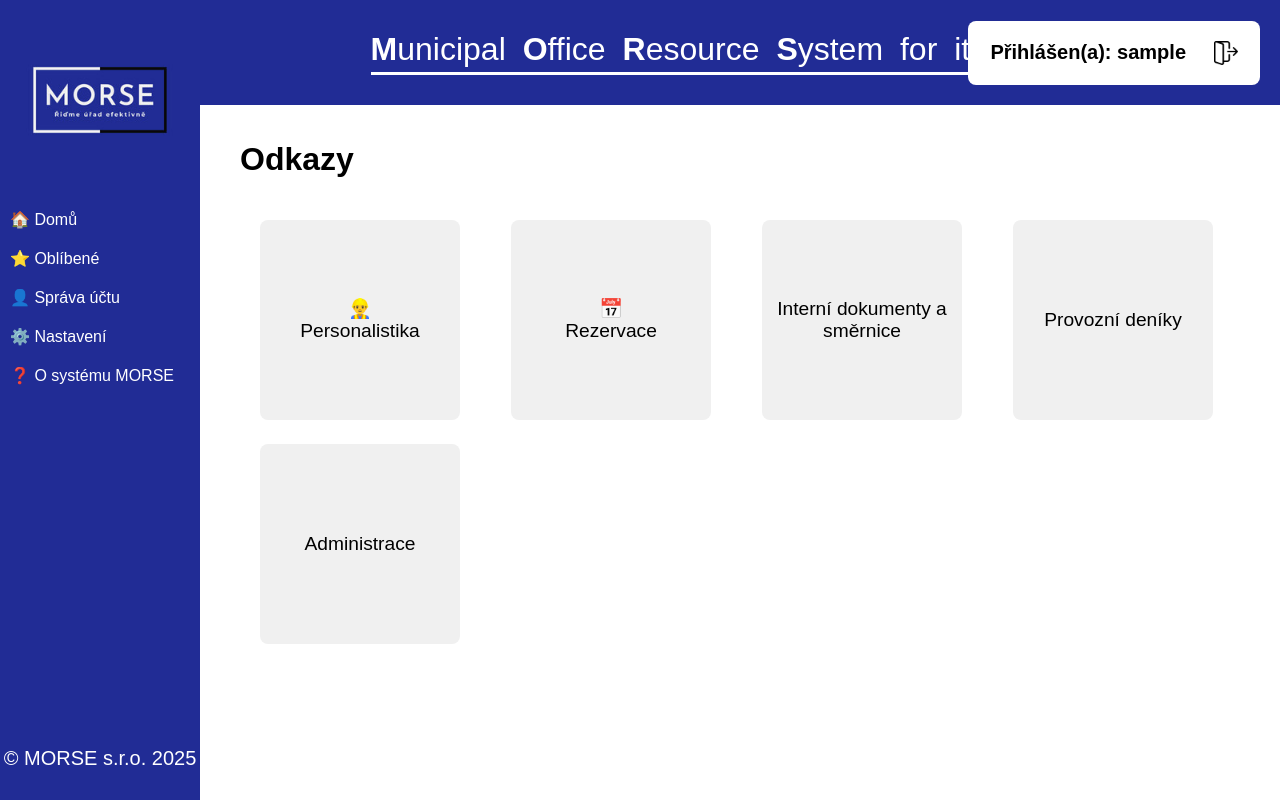
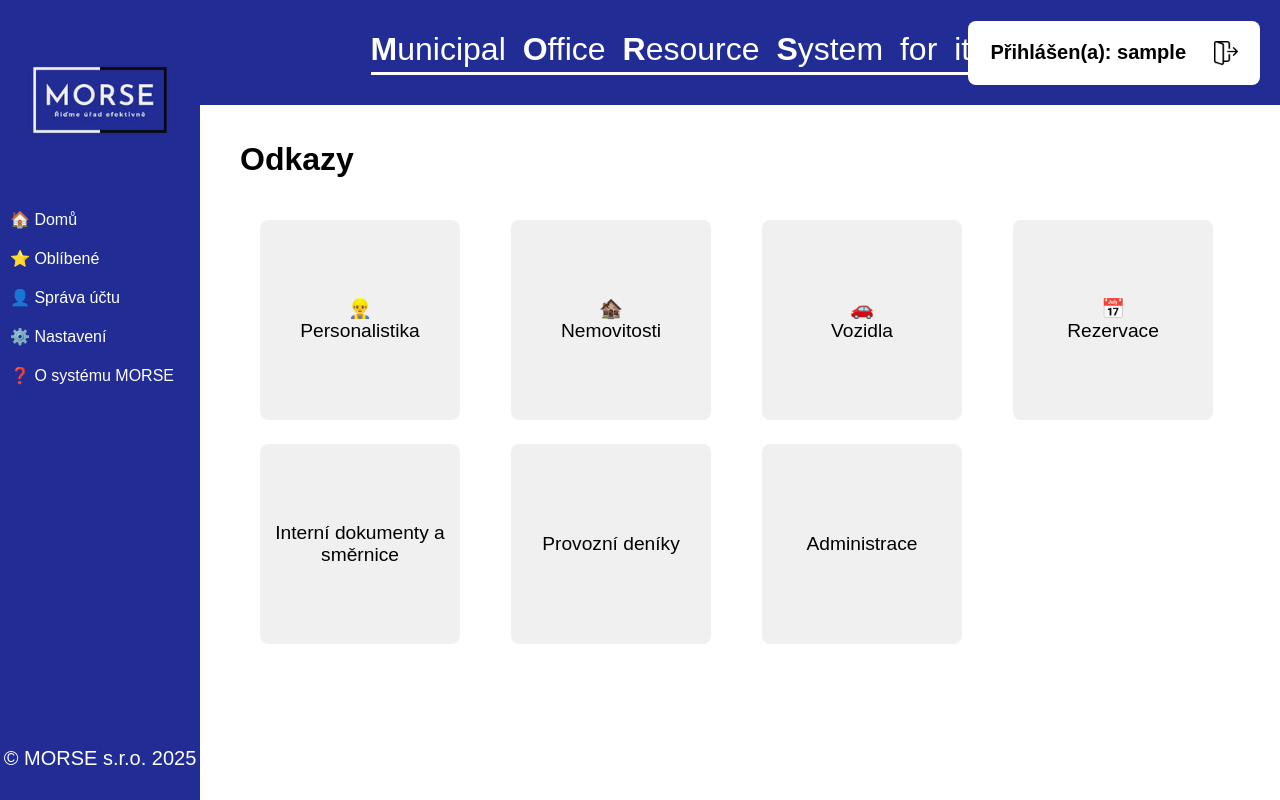
Before and after one commit to kapr323/KamilAdmin, a Django app: page / in a window 1280 px wide. Run offline with Django 5.2, Linux system fonts and the light colour scheme; the visitor is signed in with stand-in values (Sample User, id 1); parts of the project's set-up code (start-up, migrations or seed data) failed here and were passed over.

Commit message:
Restrukturalizace home.html odkazů

```diff
--- a/viewer/static/css/viewer.css
+++ b/viewer/static/css/viewer.css
@@ -290,14 +290,20 @@ form {
 }
 
 .structure-tree li > a.position {
+    display: block;
+    width: 220px;
+    word-break: break-word;
+    white-space: normal;
+    text-align: center;
     background-color: #f0f0f0;
     color: #000;
     font-weight: bold;
-    padding: 8px 16px;
+    padding: 12px 16px;
     border-radius: 8px;
     transition: 0.3s;
     box-shadow: 0 2px 5px rgba(0, 0, 0, 0.05);
     text-decoration: none;
+    margin: 0 auto;
 }
 
 .structure-tree li > a.position:hover {
@@ -306,11 +312,20 @@ form {
     cursor: pointer;
 }
 
+.structure-tree {
+    max-width: 100%;
+    margin: 0 auto;
+    padding: 20px;
+    overflow-x: auto;
+}
+
 .structure-tree ul {
     padding-top: 50px;
     position: relative;
     display: flex;
-    justify-content: center;
+    flex-wrap: wrap;
+    justify-content: flex-start;
+    gap: 20px;
 }
 
 .structure-tree li {
@@ -318,6 +333,7 @@ form {
     position: relative;
     padding: 20px 5px 0 5px;
     text-align: center;
+    width: fit-content;
 }
 
 .table-wrapper {
@@ -529,7 +545,6 @@ body.login-page {
     box-sizing: border-box;
 }
 
-
 .login-container .errors {
     color: red;
     margin-bottom: 10px;
--- a/viewer/templates/base.html
+++ b/viewer/templates/base.html
@@ -32,7 +32,7 @@
     </div>
 <div class="system-icons">
     <div class="username-label">Přihlášen(a): {{ user.username }}</div>
-    <form method="post" action="{% url 'logout' %}" style="display:inline;">
+    <form method="post" action="{% url 'logout' %}">
         {% csrf_token %}
         <button type="submit" title="Odhlásit se" class="icon-button">
             <img src="{% static 'img/logout.png' %}" class="icon logout" alt="Odhlásit se">
--- a/viewer/templates/home.html
+++ b/viewer/templates/home.html
@@ -1,16 +1,16 @@
-{% extends "base.html" %}
-
-{% block title %}MORSE{% endblock %}
-
-{% block content %}
-    <h1>Odkazy</h1>
-
+{% extends "base.html" %} {% block title %}MORSE{% endblock %} {% block content %} <h1>Odkazy</h1>
 <div id="main-tiles" class="tiles">
   <div class="tile" onclick="showSubtiles('personalistics')">
-        <div class="tile-content">👷‍♂️<br>Personalistika</div>
+    <div class="tile-content">👷‍♂️ <br>Personalistika </div>
+  </div>
+  <div class="tile" onclick="showSubtiles('properties')">
+    <div class="tile-content">🏚️️ <br>Nemovitosti </div>
+  </div>
+  <div class="tile" onclick="showSubtiles('vehicles')">
+    <div class="tile-content">🚗️ <br>Vozidla </div>
   </div>
   <div class="tile" onclick="showSubtiles('reservations')">
-        <div class="tile-content">📅<br>Rezervace</div>
+    <div class="tile-content">📅 <br>Rezervace </div>
   </div>
   <div class="tile">
     <a href="internal-directives/" class="tile-content">Interní dokumenty a směrnice</a>
@@ -22,7 +22,6 @@
     <a href={% url 'admin:index' %} class="tile-content">Administrace</a>
   </div>
 </div>
-
 <div id="subtiles" style="display: none;">
   <button class="back-button" onclick="backToMain()">⬅ Zpět</button>
   <div id="personalistics" class="tiles" style="display: none;">
@@ -36,9 +35,7 @@
   <div id="reservations" class="tiles" style="display: none;">
     <div class="tile">
       <a href="{% url 'reservation_system' %}" class="tile-link">
-            <div class="tile-content">
-                Rezervační systém zasedacích místností a sálů
-            </div>
+        <div class="tile-content"> Rezervační systém zasedacích místností a sálů </div>
       </a>
     </div>
   </div>
@@ -53,9 +50,20 @@
       <a href={% url 'vehicles_table' %} class="tile-content">Vozidla</a>
     </div>
   </div>
+  <div id="properties" class="tiles" style="display: none;">
+    <div class="tile">
+      <a href={% url 'properties' %} class="tile-content">Karty nemovitostí</a>
     </div>
-
-
-
-
-{% endblock %}
+    <div class="tile">
+      <a href={% url 'reservation_system' %} class="tile-content">Rezervace</a>
+    </div>
+  </div>
+  <div id="vehicles" class="tiles" style="display: none;">
+    <div class="tile">
+      <a href={% url 'vehicles_table' %} class="tile-content">Karty vozidel</a>
+    </div>
+    <div class="tile">
+      <a href={% url 'reservation_system' %} class="tile-content">Rezervace</a>
+    </div>
+  </div>
+</div> {% endblock %}
--- a/viewer/templates/organizational_structure.html
+++ b/viewer/templates/organizational_structure.html
@@ -1,4 +1,4 @@
-;{% extends "base.html" %}
+{% extends "base.html" %}
 
 {% block title %}MORSE{% endblock %}
 
```
Lines whose indentation alone changed are shown as unchanged.
